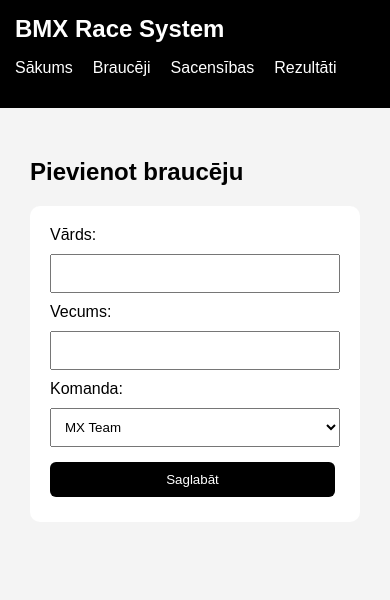
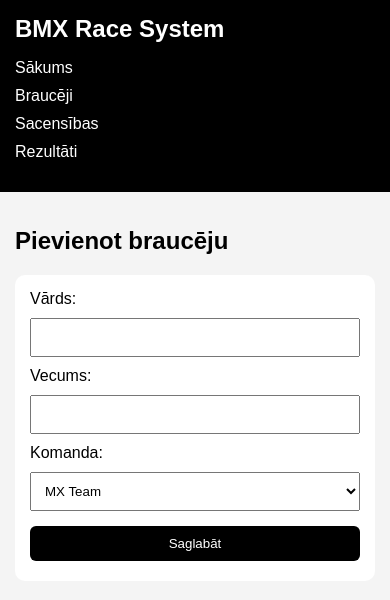
Before and after one commit to valainismartinss-ux/bmx-race-system, a Flask app: page /add_rider in a window 390 px wide. Shown: the top 600 px of the page. Run offline with Flask 3, Linux system fonts and the light colour scheme; data comes from the database, SQL or seed files in the repository.

Commit message:
Uzlabots dizains un responsivitate

```diff
--- a/static/style.css
+++ b/static/style.css
@@ -60,3 +60,22 @@ form {
 input, select {
     padding: 10px;
 }
+@media (max-width: 700px) {
+    nav ul {
+        flex-direction: column;
+        gap: 10px;
+    }
+
+    .container {
+        padding: 15px;
+    }
+
+    .card {
+        padding: 15px;
+    }
+
+    .button, button {
+        width: 100%;
+        text-align: center;
+    }
+}
```
